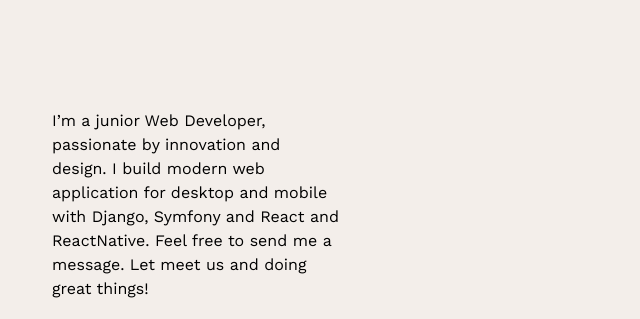
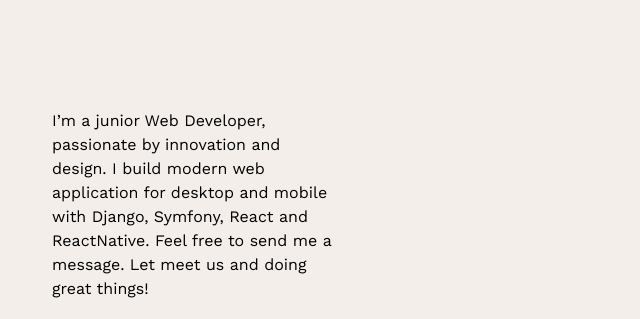
Before and after one commit to HugoHepp/HugoHepp.github.io, a plain HTML site: page index.html in a window 1280 px wide. Shown: the part 1167-1486 px from the top of the page, 608-1248 px from the left. Drawn offline with nearby package versions, Linux system fonts and the light colour scheme.

Commit message:
FIX: text

```diff
--- a/index.html
+++ b/index.html
@@ -50,7 +50,7 @@
                     </div>
                     <div class="col-lg-3 col-md-5 col-8 desc_profile_box">
                         <div class="desc_profile">
-                            <p>I’m a junior Web Developer, passionate by innovation and design. I build modern web application for desktop and mobile with Django, Symfony and React and ReactNative. Feel free to send me a message. Let meet us and doing great things!</p>
+                            <p>I’m a junior Web Developer, passionate by innovation and design. I build modern web application for desktop and mobile with Django, Symfony, React and ReactNative. Feel free to send me a message. Let meet us and doing great things!</p>
                             <a href='https://fr.linkedin.com/in/hugo-hepp' target="_blank" class="linkedin_button">
                                 <div style="padding-right: 10px;">LinkedIn</div>
                                 <img src="static/linkedin_logo.svg" alt="LinkedIn logo" style="height: 25px;">
```
